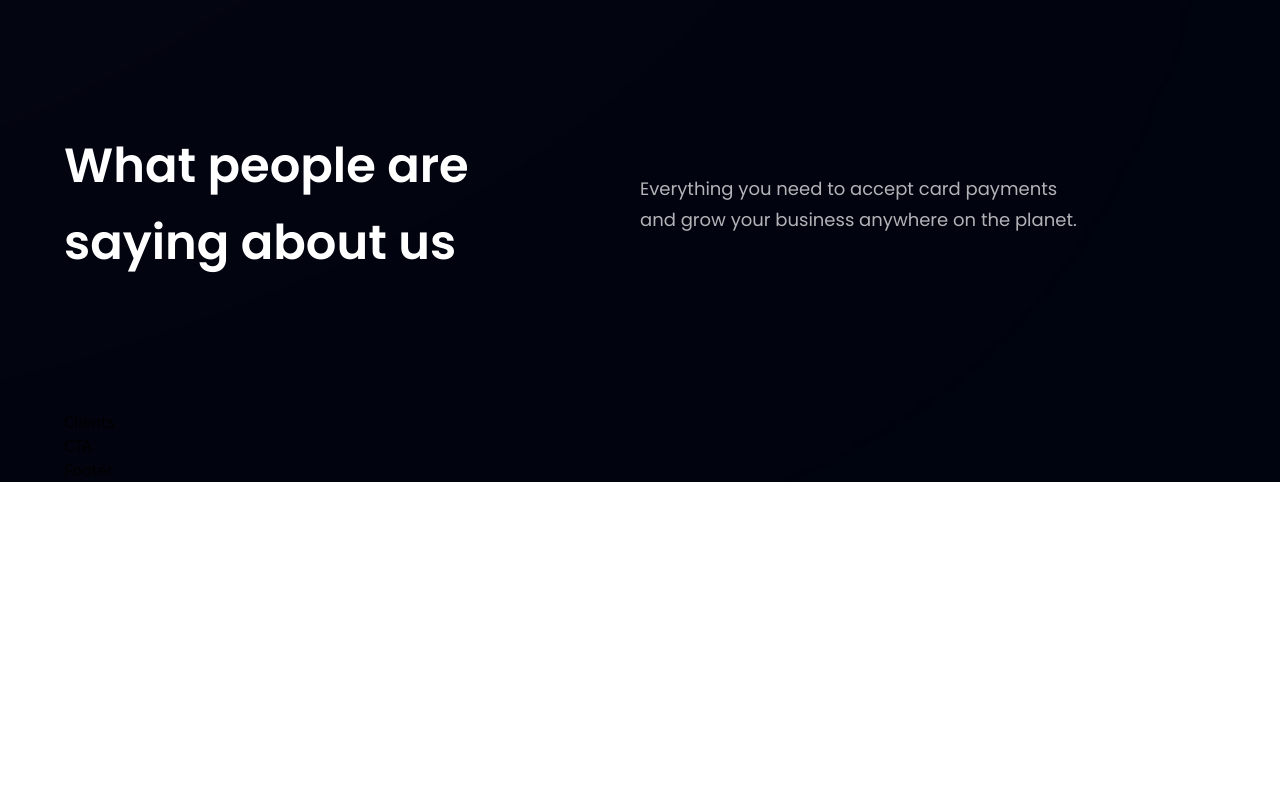
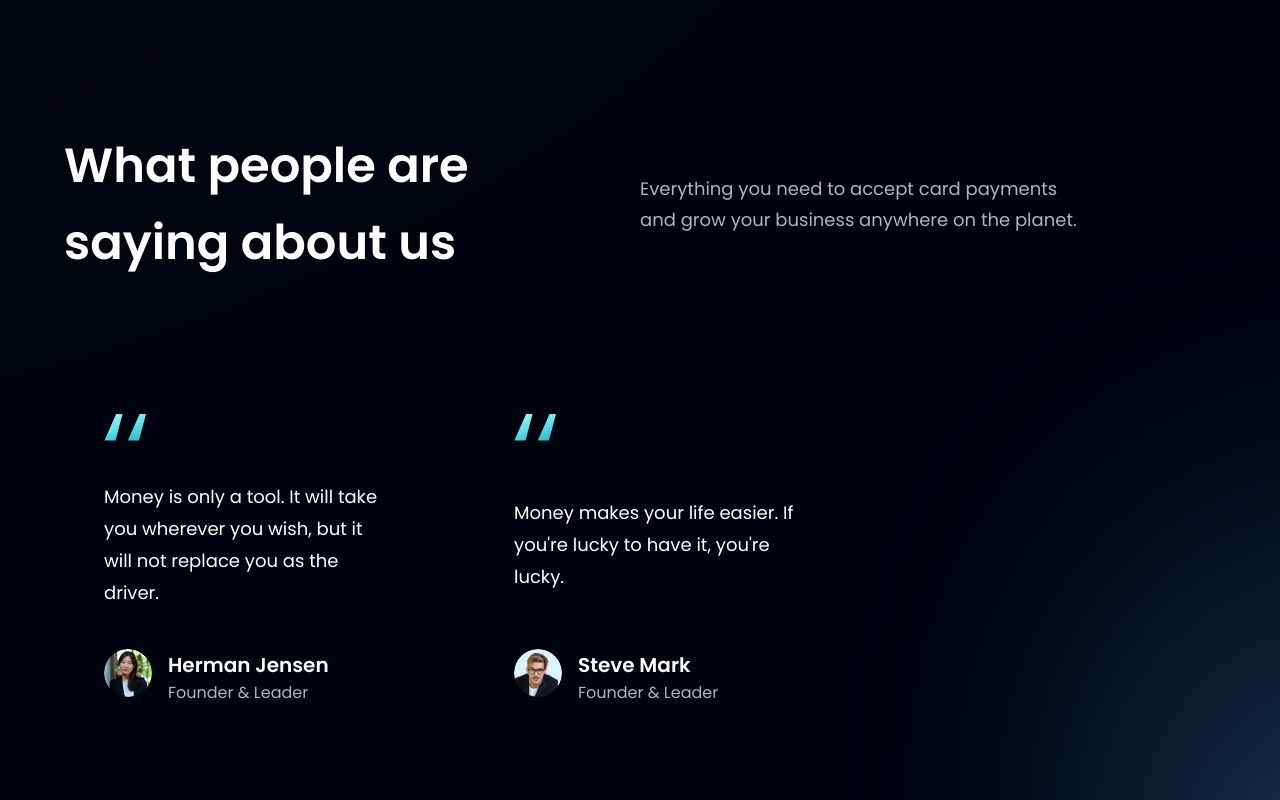
Before and after one commit to icuestiona/bank_modern_app, a React (Vite) app in the folder bank_modern_app/: page / in a window 1280 px wide. Shown: the part 2740-3540 px from the top of the page. Before the commit the page ends 3222 px from the top, so only its background shows below. Built offline with nearby package versions, Linux system fonts and the light colour scheme.

Commit message:
Testimonials fixed

```diff
--- a/bank_modern_app/src/components/Testimonials.jsx
+++ b/bank_modern_app/src/components/Testimonials.jsx
@@ -1,7 +1,7 @@
 import React from "react";
 import { feedback } from "../constants";
 import styles from "../style";
-import feedbackCard from "./FeedbackCard";
+import FeedbackCard from "./FeedbackCard";
 import { card } from "../assets";
 
 const Testimonials = () => (
@@ -9,7 +9,7 @@ const Testimonials = () => (
     id="clients"
     className={`${styles.paddingY} ${styles.flexCenter} flex-col relative`}
   >
-    <div />
+    <div className="absolute z-[0] w-[60%] h-[60%] -right-[50%] rounded-full blue__gradient bottom-40" />
 
     <div className="w-full flex justify-between items-center md:flex-row flex-col sm:mb-16 mb-6 relative z-[1]">
       <h1 className={`${styles.heading2}`}>
@@ -24,9 +24,9 @@ const Testimonials = () => (
       </div>
     </div>
 
-    <div className="flex- flex-wrap sm:justify-start justify-center w-full feedback-container relative z-[1]">
+    <div className="flex flex-wrap sm:justify-start justify-center w-full feedback-container relative z-[1]">
       {feedback.map((card) => (
-        <feedbackCard key={card.id} {...card} />
+        <FeedbackCard key={card.id} {...card} />
       ))}
     </div>
   </section>
```
